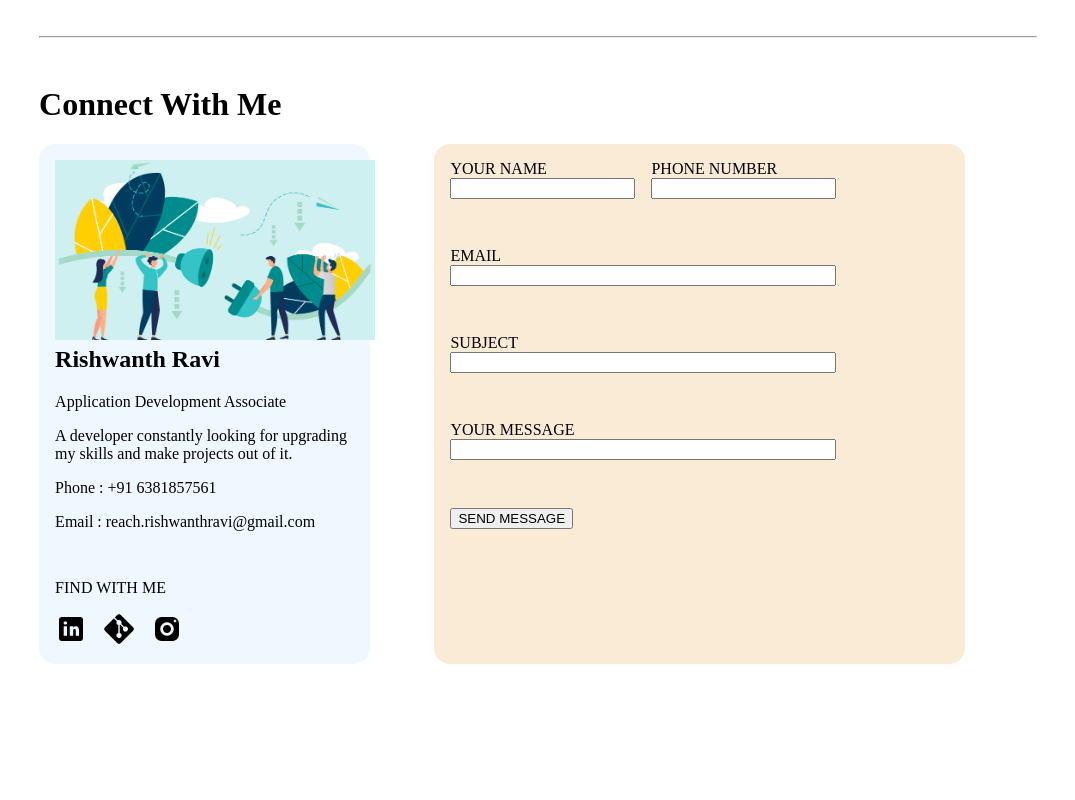
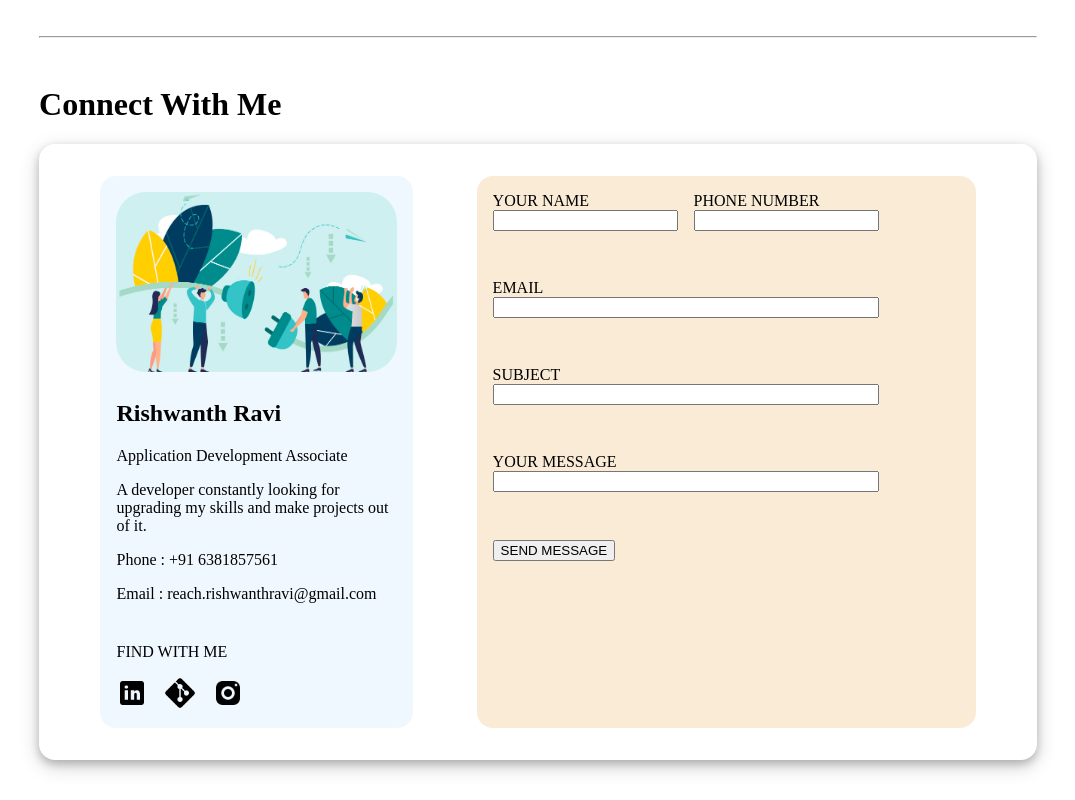
Before and after one commit to Rishikathron/Portfolio, an Angular app in the folder Portfolio/: page / in a window 1280 px wide. Shown: the part 1517-2317 px from the top of the page, without its empty margins (102-1177 px from the left). Before the commit the page ends 2221 px from the top, so only its background shows below. Built offline with nearby package versions, Linux system fonts and the light colour scheme.

Commit message:
connect component

```diff
--- a/Portfolio/src/app/body/contact/contact.component.css
+++ b/Portfolio/src/app/body/contact/contact.component.css
@@ -2,13 +2,17 @@
     display: flex;
     flex-flow: row;
     gap: 2rem;
-
+    box-shadow: 0 4px 8px 0 rgba(0, 0, 0, 0.2), 0 6px 20px 0 rgba(0, 0, 0, 0.19);
+    border-radius: 1rem;
+    padding: 2rem;
+    overflow: hidden;
+    justify-content: center;
 }
 
 .card{
     display: flex;
     flex-flow: column;
-    gap: 1rem;
+    gap: 0.5rem;
     background-color: aliceblue;
     padding: 1rem;
     border-radius: 1rem;
@@ -18,9 +22,21 @@
 .connectimg{
     background-size: contain;
     background-repeat: no-repeat;
-    border-radius: 1rem;
-    width: 150px;
-    height: 150px;
+    display: flex;
+    justify-content: center;
+    align-items: center;
+}
+
+.img_conn{
+    border-radius:30px;
+    overflow:hidden;
+
+}
+
+.About{
+    padding: 0;
+    margin: 0;
+    display: block;
 }
 
 .findmeimgs{
@@ -64,6 +80,7 @@
     display: flex;
     gap: 3rem;
     flex-direction: column;
+    overflow: hidden;
 }
 .row1{
     display: flex;
--- a/Portfolio/src/app/body/contact/contact.component.html
+++ b/Portfolio/src/app/body/contact/contact.component.html
@@ -3,7 +3,7 @@
     <div class="contactheader"><h1>Connect With Me</h1></div>
     <div class="flexcontainer">
         <div class="card">
-            <div class="connectimg"><img src="../../../assets/Connect/Connect.jpeg" alt="Lets Connect..." width="320px" height="180px"></div>
+            <div class="connectimg"><img class="img_conn" src="../../../assets/Connect/Connect.jpeg" alt="Lets Connect..." width="320px" height="180px"></div>
 
             <div class="About">
                 <h2>Rishwanth Ravi</h2>
```
